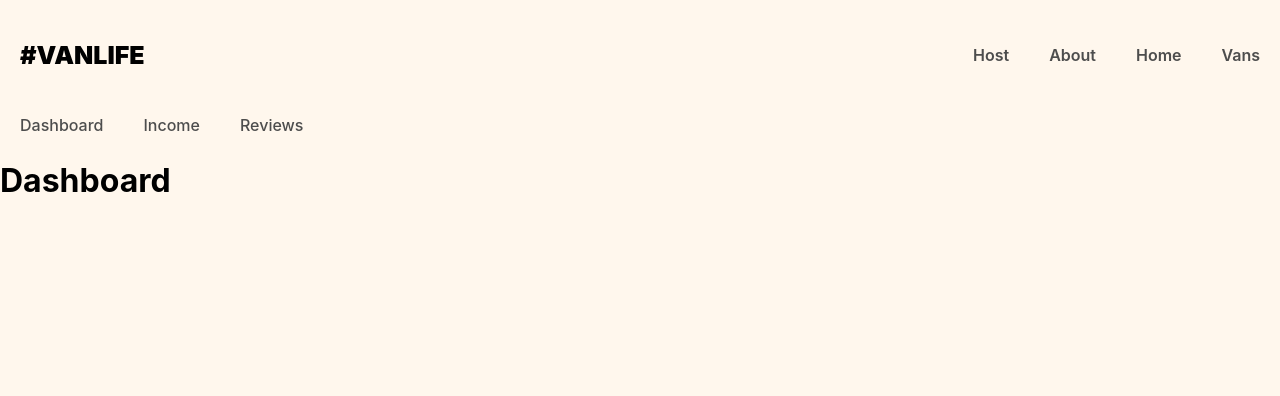
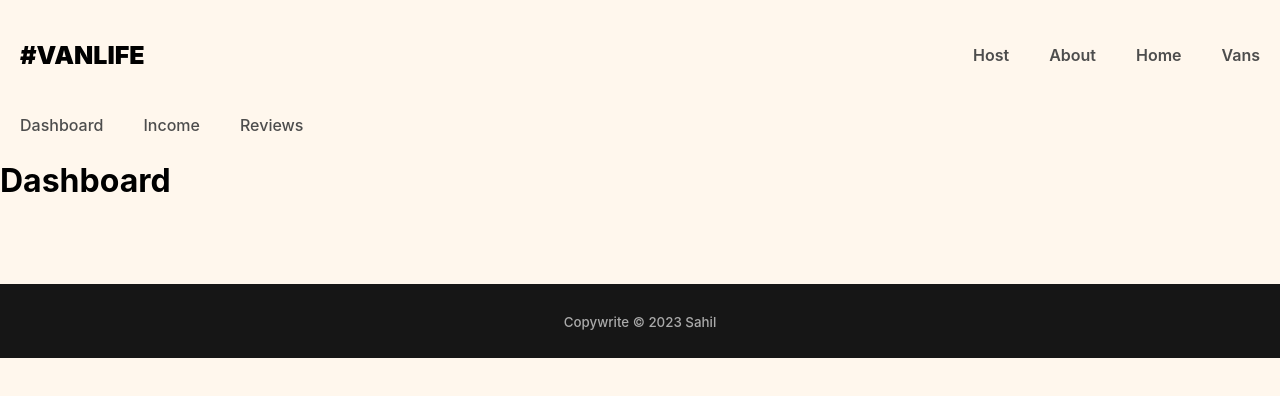
Before and after one commit to sahilq312/React-Router, a React (Create React App) app: page /host in a window 1280 px wide. Shown: the top 396 px of the page. Built offline with nearby package versions, Linux system fonts and the light colour scheme; what miragejs would draw is missing.

Commit message:
footer
footer added

```diff
--- a/src/componets/Footer.js
+++ b/src/componets/Footer.js
@@ -1,7 +1,17 @@
 import React from 'react'
 
-export const Footer = () => {
+
+
+const Footer = () => {
+  const today = new Date();
+  const year = today.getFullYear();
   return (
-    <div>Footer</div>
-  )
-}
+    <footer>
+      <p>
+        <small>Copywrite © {year} Sahil</small>
+      </p>
+    </footer>
+  );
+};
+
+export default Footer;
--- a/src/componets/HostLayout.js
+++ b/src/componets/HostLayout.js
@@ -1,5 +1,6 @@
 import React from 'react'
 import { Link , Outlet } from 'react-router-dom'
+//import { Footer } from './Footer'
 
 export const HostLayout = () => {
   return (
--- a/src/componets/Layout.js
+++ b/src/componets/Layout.js
@@ -1,13 +1,17 @@
 import React from 'react'
 import { Outlet } from 'react-router-dom'
 import { Header } from './Header'
+import  Footer  from './Footer'
 //import Header from './Header'
 
 export default function Layout() {
   return (
     <>
     <Header/>
+    <main>
     <Outlet/>
+    </main>
+    <Footer/>
     </>
   )
 }
--- a/src/index.css
+++ b/src/index.css
@@ -16,6 +16,12 @@ body::-webkit-scrollbar {
 body {
   -ms-overflow-style: none;
   scrollbar-width: none;
+}
+
+.site-wrapper {
+    min-height: 100vh;
+    display: flex;
+    flex-direction: column;
 }
 
 header {
@@ -43,6 +49,22 @@ header a {
 header a:hover {
     color: #161616;
     text-decoration: underline;
+}
+
+main {
+    margin-bottom: 84px;
+}
+
+footer {
+    background-color: #161616;
+    color: #AAAAAA;
+    height: 74px;
+    display: flex;
+    flex-shrink: 0;
+    justify-content: center;
+    align-items: center;
+    margin-top: auto;
+    font-weight: 500;
 }
 
 .link-button {
@@ -235,6 +257,10 @@ i[class*='van-type-'] {
     text-decoration: none;
 }
 
+.van-detail-container .back-button:visited {
+
+}
+
 .van-detail-container .back-button span {
     text-decoration: underline;
 }
```
